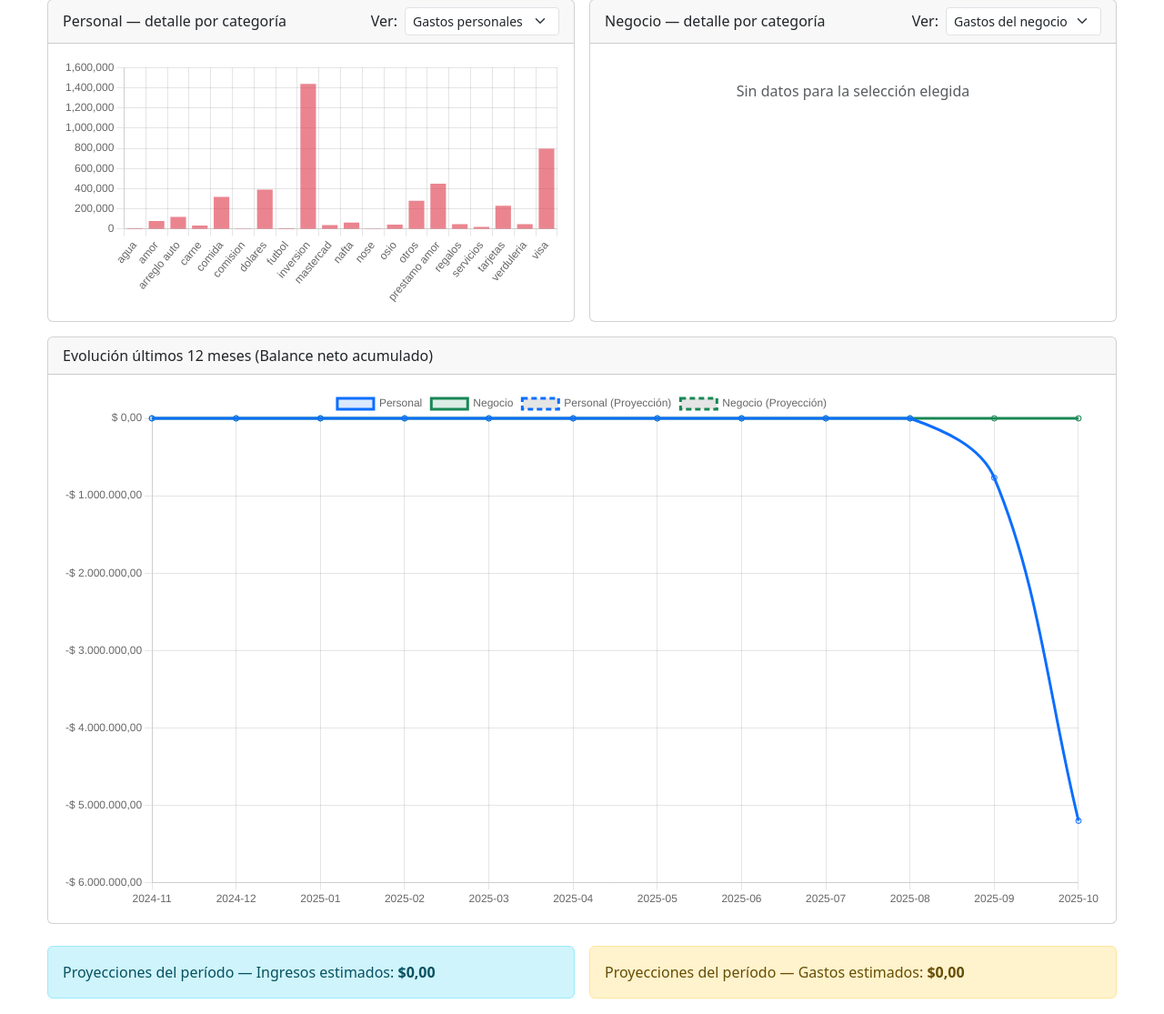
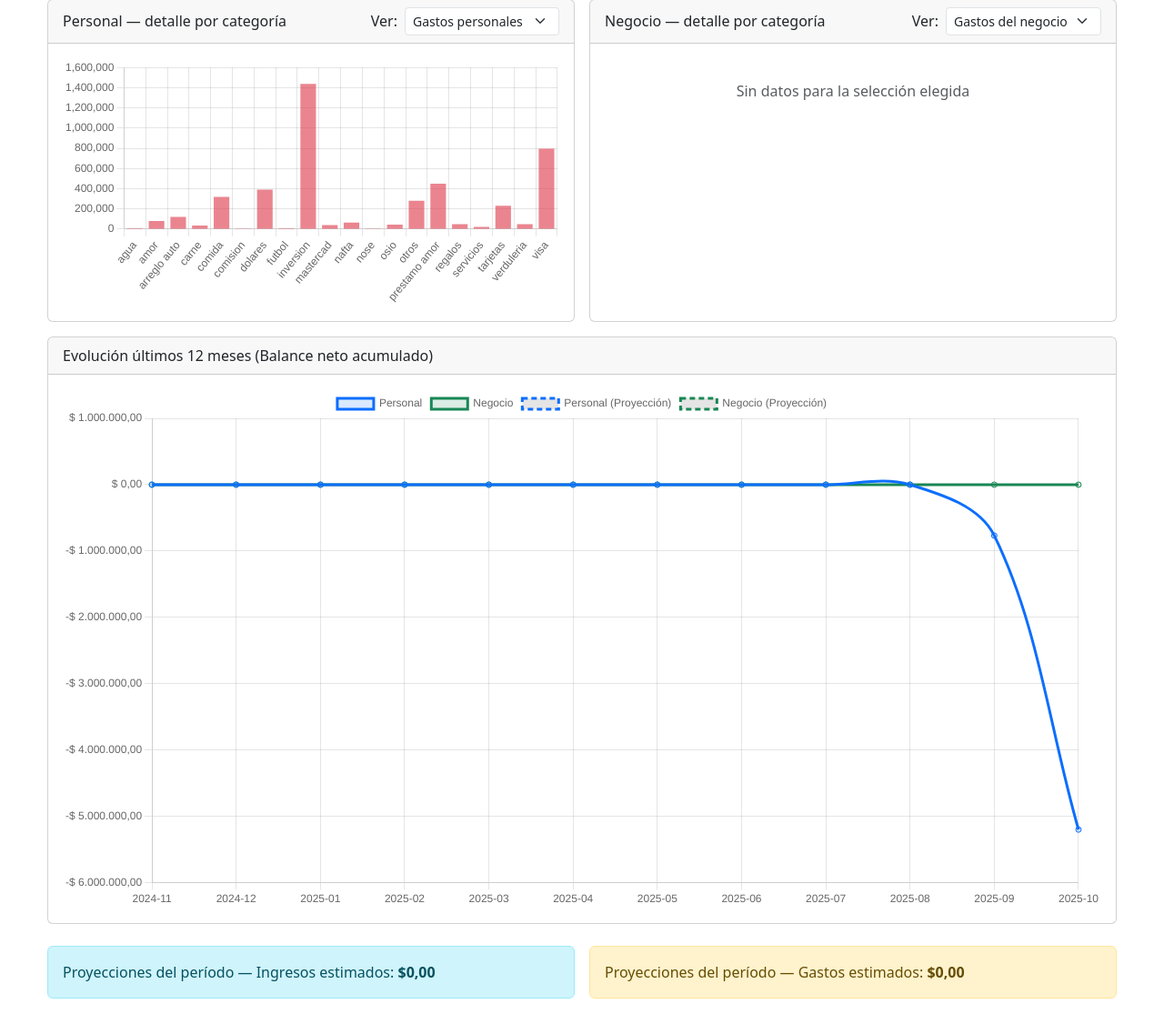
Before and after one commit to faifro/Findtrack, a Flask app: page / in a window 1280 px wide. Shown: the part 347-1462 px from the top of the page at 91% size. Run offline with Flask 3, Linux system fonts and the light colour scheme.

Commit message:
Allow evolution chart to display negative balances

```diff
--- a/templates/dashboard.html
+++ b/templates/dashboard.html
@@ -330,6 +330,22 @@
         ? value.toLocaleString('es-AR', {style:'currency', currency:'ARS'})
         : 'Sin dato';
 
+      const evoAllValues = [...evoP, ...evoN, ...evoPProj, ...evoNProj]
+        .filter(value => typeof value === 'number' && !Number.isNaN(value));
+      const evoRange = (() => {
+        if (!evoAllValues.length) {
+          return {min: 0, max: 0};
+        }
+        const min = Math.min(...evoAllValues);
+        const max = Math.max(...evoAllValues);
+        if (min === max) {
+          const padding = Math.max(Math.abs(min) * 0.1, 1);
+          return {min: min - padding, max: max + padding};
+        }
+        const padding = (max - min) * 0.1 || 1;
+        return {min: min - padding, max: max + padding};
+      })();
+
       new Chart(document.getElementById('evoChart'), {
         type: 'line',
         data: {labels: evoLabels, datasets:[
@@ -385,7 +401,8 @@
           },
           scales:{
             y:{
-              beginAtZero:true,
+              suggestedMin: evoRange.min,
+              suggestedMax: evoRange.max,
               ticks:{
                 callback: value => currencyFormatter(value)
               }
```
